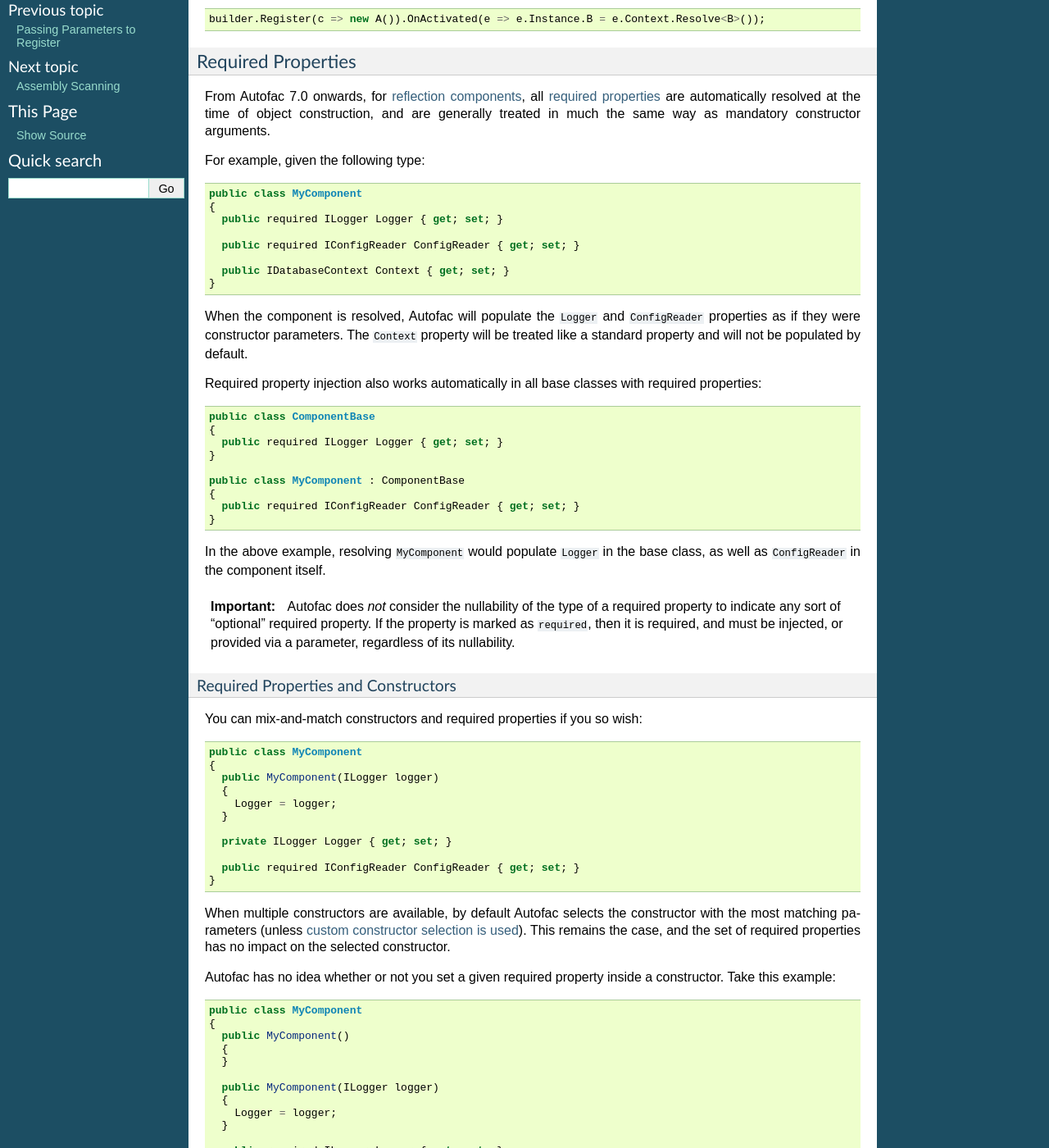
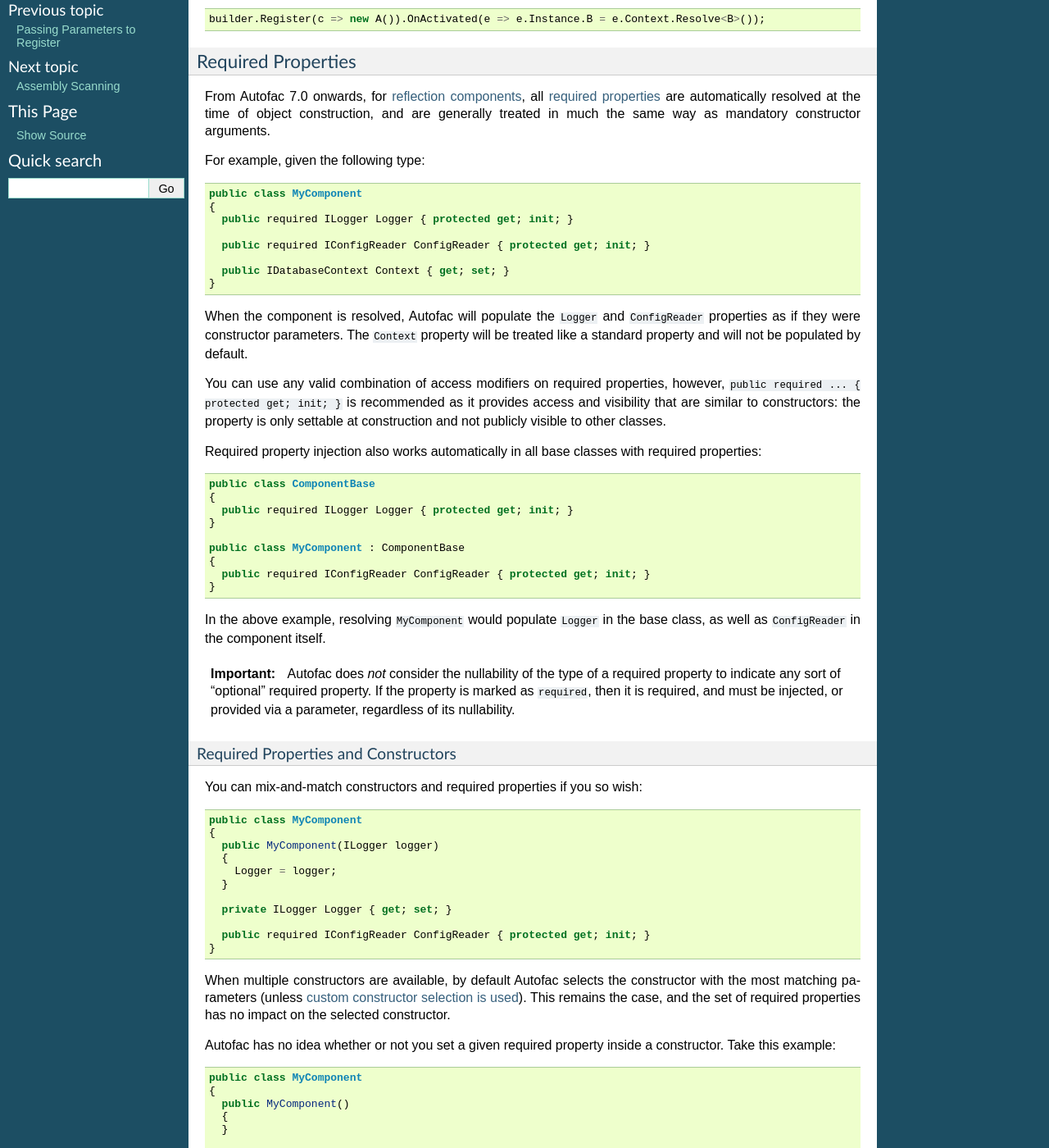
Before and after one commit to autofac/Documentation, a Sphinx documentation site: the page built from docs/register/prop-method-injection.rst, in a window 1280 px wide and 1400 px high, scrolled down 371 px. Shown: the whole window at 82% size. Built offline with Sphinx 7.4.7, drawn with Linux system fonts in a browser that asks for light colours; some of the changed text lies outside the part shown.

Commit message:
Update prop-method-injection.rst
Suggest required properties use ``public required ... { protected get; init; }``.

```diff
--- a/docs/register/prop-method-injection.rst
+++ b/docs/register/prop-method-injection.rst
@@ -32,14 +32,16 @@
 
     public class MyComponent
     {
-      public required ILogger Logger { get; set; }
+      public required ILogger Logger { protected get; init; }
 
-      public required IConfigReader ConfigReader { get; set; }
+      public required IConfigReader ConfigReader { protected get; init; }
 
       public IDatabaseContext Context { get; set; }
     }
 
 When the component is resolved, Autofac will populate the ``Logger`` and ``ConfigReader`` properties as if they were constructor parameters. The ``Context`` property will be treated like a standard property and will not be populated by default.
+
+You can use any valid combination of access modifiers on required properties, however, ``public required ... { protected get; init; }`` is recommended as it provides access and visibility that are similar to constructors: the property is only settable at construction and not publicly visible to other classes.
 
 Required property injection also works automatically in all base classes with required properties:
 
@@ -47,12 +49,12 @@
 
     public class ComponentBase
     {
-      public required ILogger Logger { get; set; }
+      public required ILogger Logger { protected get; init; }
     }
 
     public class MyComponent : ComponentBase
     {
-      public required IConfigReader ConfigReader { get; set; }
+      public required IConfigReader ConfigReader { protected get; init; }
     }
 
 In the above example, resolving ``MyComponent`` would populate ``Logger`` in the base class, as well as ``ConfigReader`` in the component itself.
@@ -78,7 +80,7 @@
 
       private ILogger Logger { get; set; }
 
-      public required IConfigReader ConfigReader { get; set; }
+      public required IConfigReader ConfigReader { protected get; init; }
     }
 
 When multiple constructors are available, by default Autofac selects the constructor with the most matching parameters (unless :doc:`custom constructor selection is used <../advanced/constructor-selection>`).  This remains the case, and the set of required properties has no impact on the selected constructor.
@@ -98,7 +100,7 @@
         Logger = logger;
       }
 
-      public required ILogger Logger { get; set; }
+      public required ILogger Logger { protected get; init; }
     }
 
 Here, the constructor that Autofac will pick is going to be the one that takes the ``ILogger`` parameter, which in turn sets the ``Logger`` property. However, since ``Logger`` is marked as a required property, Autofac will resolve ``ILogger`` a second time, and inject it into the required property.
@@ -121,7 +123,7 @@
         Logger = logger;
       }
 
-      public required ILogger Logger { get; set; }
+      public required ILogger Logger { protected get; init; }
     }
 
 Since the constructor is marked as setting all required members, no required property injection will occur in Autofac, when *that constructor* is used to create an instance of the component.
@@ -174,9 +176,9 @@
 
   public class MyComponent
   {
-    public required ILogger Logger { get; set; }
+    public required ILogger Logger { protected get; init; }
 
-    public required IConfigReader ConfigReader { get; set; }
+    public required IConfigReader ConfigReader { protected get; init; }
   }
 
   var builder = new ContainerBuilder();
```
